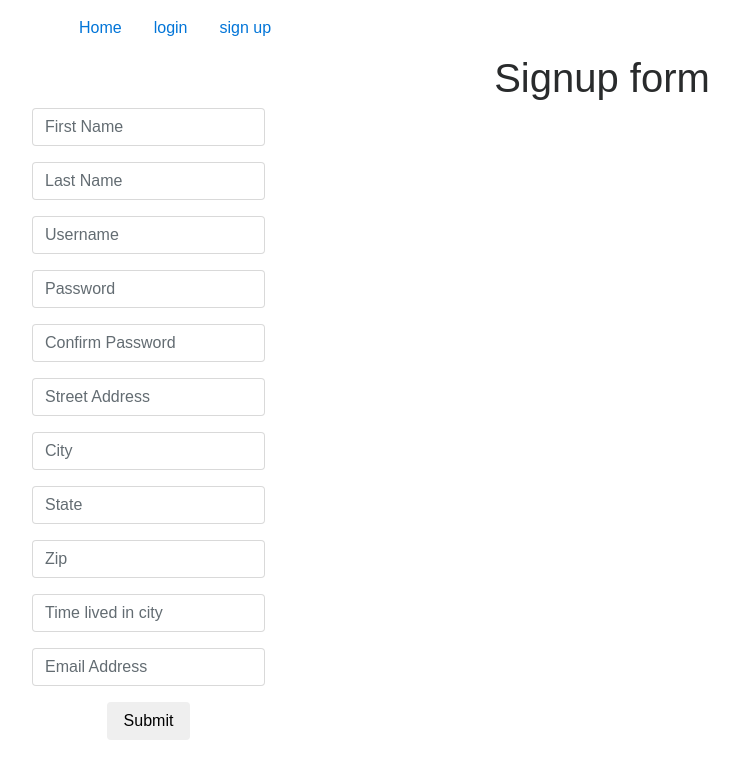
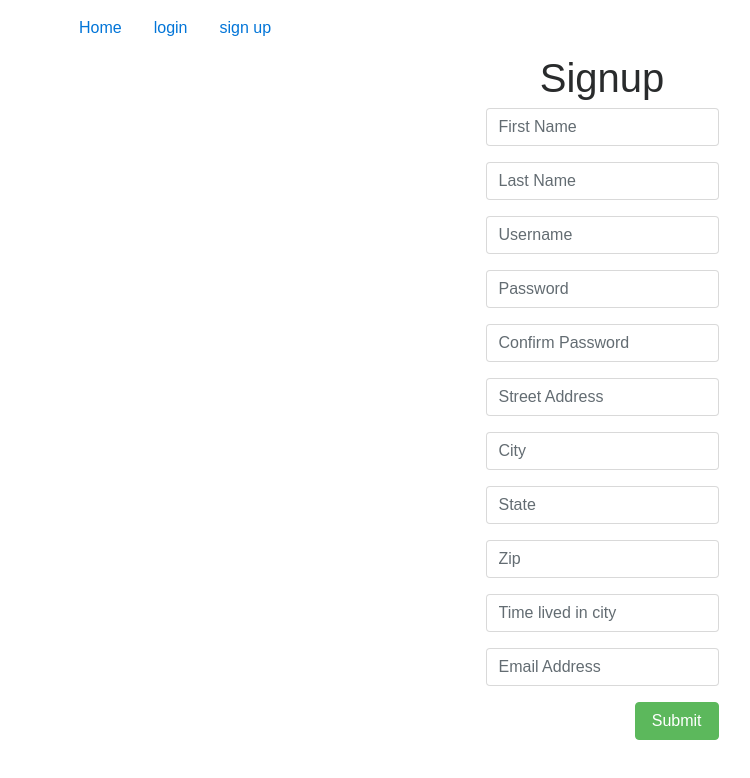
Before and after one commit to elinley1/-Loc-als, a React (Create React App) app: page /signup in a window 1280 px wide. Shown: the top 778 px of the page, without its empty margins (38-788 px from the left). Built offline with nearby package versions, Linux system fonts and the light colour scheme; no server answers.

Commit message:
updated signup and login form css

```diff
--- a/package.json
+++ b/package.json
@@ -13,6 +13,7 @@
 		"express-restify-mongoose": "^4.3.0",
 		"express-session": "^1.15.4",
 		"global": "^4.3.2",
+		"glocal": "^0.2.0",
 		"mongoose": "^4.11.4",
 		"morgan": "^1.8.2",
 		"nodemon": "^1.17.4",
@@ -28,7 +29,7 @@
 	"devDependencies": {
 		"chai": "^4.1.2",
 		"chai-http": "^4.0.0",
-		"concurrently": "^3.5.0",
+		"concurrently": "^3.5.1",
 		"mocha": "^5.2.0",
 		"react-scripts": "1.0.7"
 	},
--- a/src/components/Login/LoginForm.jsx
+++ b/src/components/Login/LoginForm.jsx
@@ -57,7 +57,7 @@ class LoginForm extends Component {
 								onChange={this.handleChange}
                                 placeholder="Password"
                             />
-							<button onClick={this.handleSubmit}>Login</button>
+							<FormBtn onClick={this.handleSubmit}>Login</FormBtn>
 						</form>
 					<a href="/auth/google">
 						{/* <GoogleButton /> */}
--- /dev/null
+++ b/src/components/SignupForm.css
@@ -0,0 +1,3 @@
+.row {
+    justify-content: center;
+}
--- a/src/components/SignupForm.jsx
+++ b/src/components/SignupForm.jsx
@@ -4,6 +4,7 @@ import axios from 'axios'
 import { Redirect } from 'react-router-dom'
 import { Col, Row, Grid } from "react-bootstrap";
 import { Input, TextArea, FormBtn } from "../components/Form";
+import './SignupForm.css'
 
 class SignupForm extends Component {
 	constructor() {
@@ -58,9 +59,9 @@ class SignupForm extends Component {
 		}
 		return (
 			<Grid>
-				<h1>Signup form</h1>
+				<h1>Signup</h1>
                 <Row>
-                    <Col size="col-md-12">
+                    <Col size="col-md-6 col-md-offset-3">
                         <form>
                             <Input
                                 type="text"
@@ -139,7 +140,7 @@ class SignupForm extends Component {
 								onChange={this.handleChange}
 								placeholder="Email Address"
                             />
-                            <Button onClick={this.handleSubmit}>Submit</Button>
+                            <FormBtn onClick={this.handleSubmit}>Submit</FormBtn>
                         </form>
                     </Col>
                 </Row>
```
Also changed, not shown: 2 other files (tests, documents, lock files or other folders).
